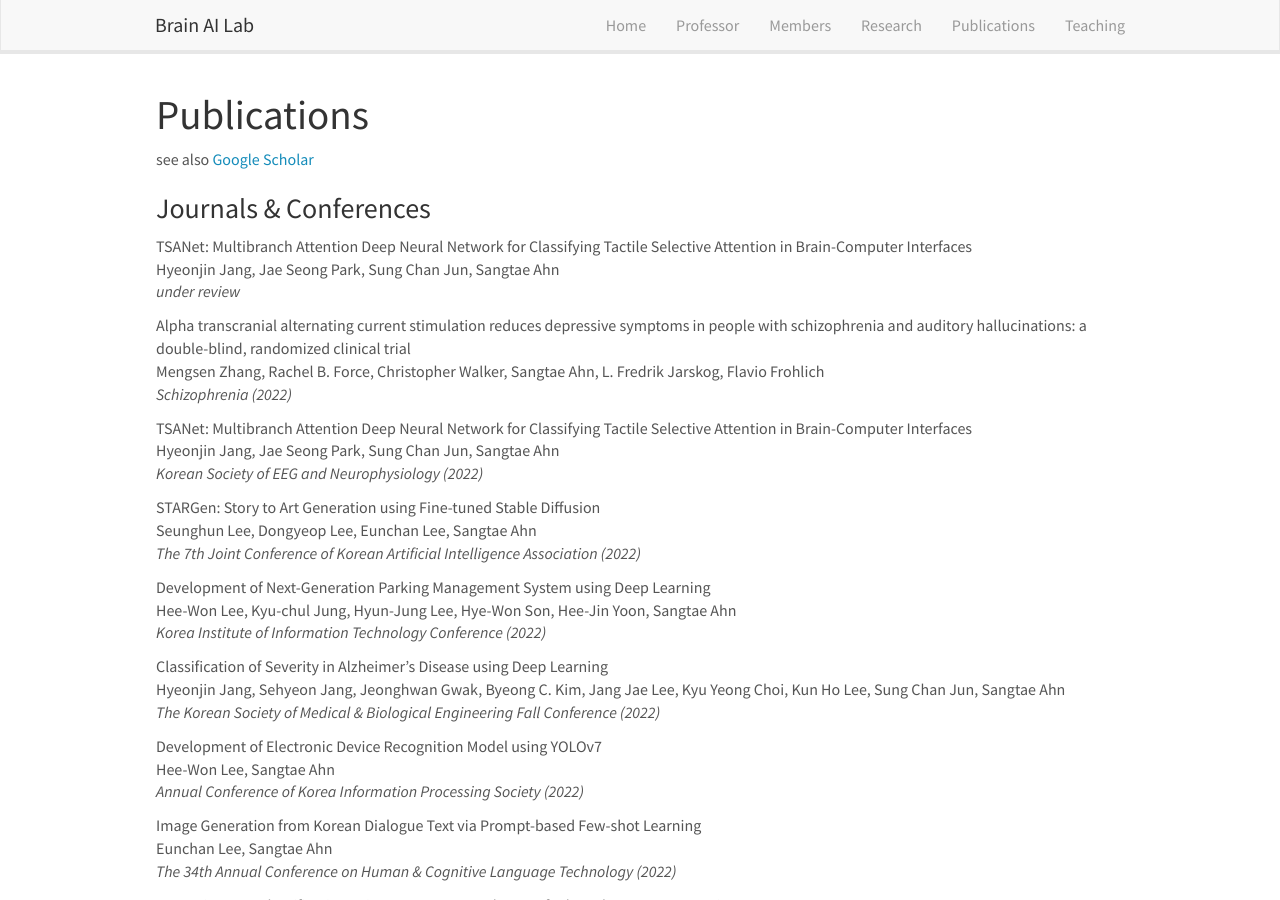
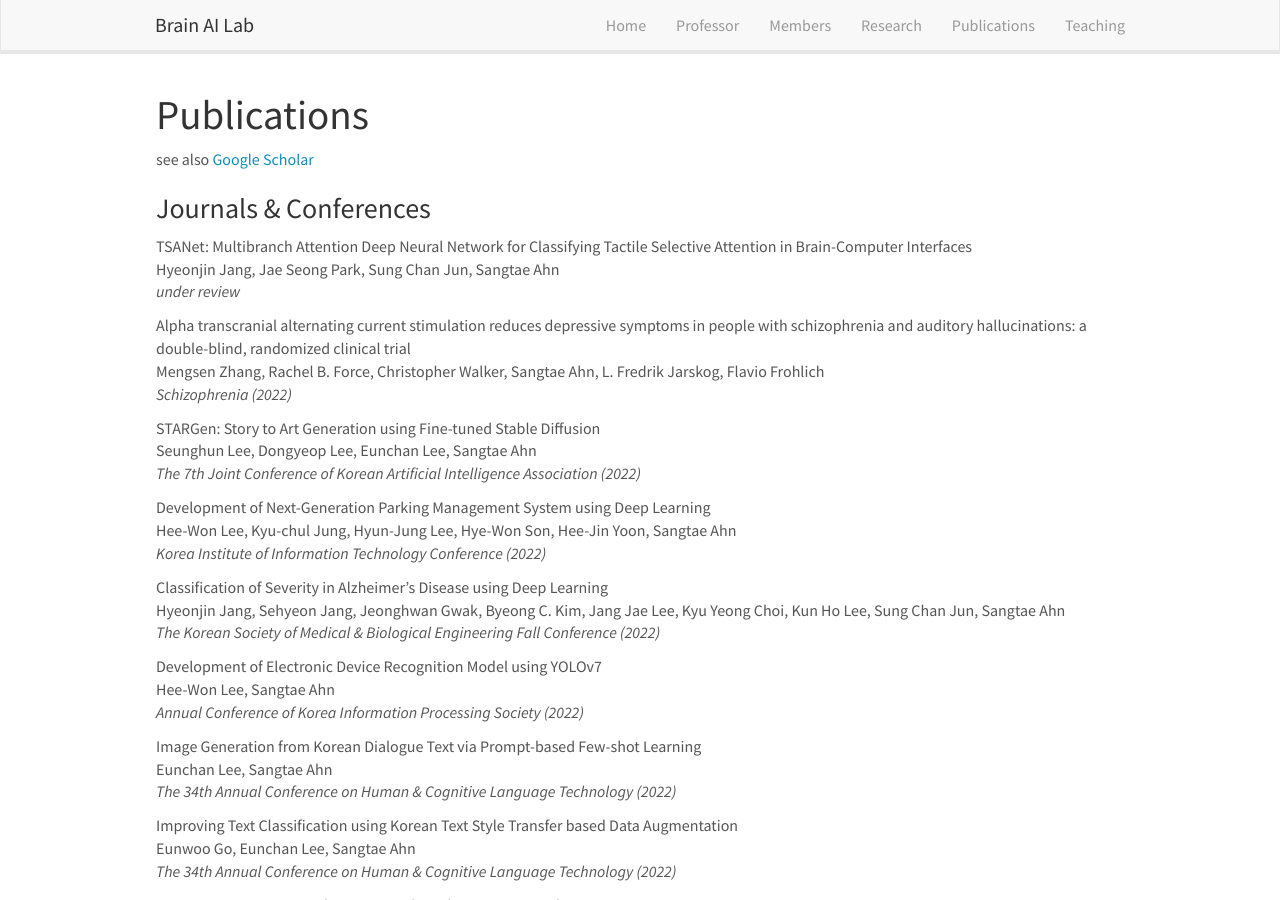
Before and after one commit to KNU-BrainAI/knu-brainai.github.io, a Jekyll site: the page built from _pages/publications.md, in a window 1280 px wide and 900 px high. Built offline with Jekyll 4.4.1, drawn with Linux system fonts in a browser that asks for light colours; nearby versions of some CDN libraries.

Commit message:
Update publist.yml

```diff
--- a/_data/publist.yml
+++ b/_data/publist.yml
@@ -5,10 +5,6 @@
 - title: "Alpha transcranial alternating current stimulation reduces depressive symptoms in people with schizophrenia and auditory hallucinations: a double-blind, randomized clinical trial"
   authors: Mengsen Zhang, Rachel B. Force, Christopher Walker, Sangtae Ahn, L. Fredrik Jarskog, Flavio Frohlich
   journal: Schizophrenia (2022)
-
-- title: "TSANet: Multibranch Attention Deep Neural Network for Classifying Tactile Selective Attention in Brain-Computer Interfaces"
-  authors: Hyeonjin Jang, Jae Seong Park, Sung Chan Jun, Sangtae Ahn
-  journal: Korean Society of EEG and Neurophysiology (2022)
 
 - title: "STARGen: Story to Art Generation using Fine-tuned Stable Diffusion"
   authors: Seunghun Lee, Dongyeop Lee, Eunchan Lee, Sangtae Ahn
```
